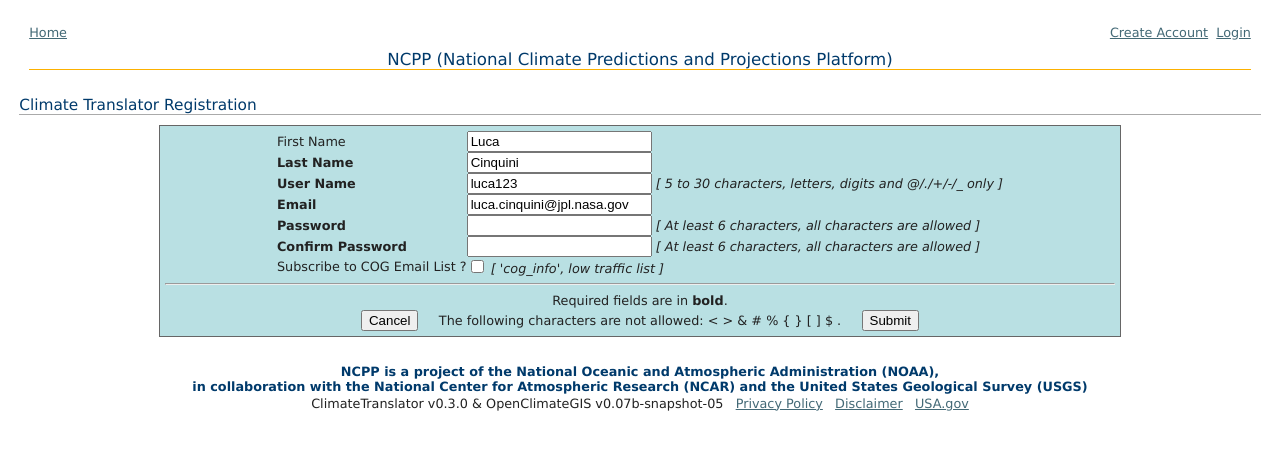
After one commit to NCPP/ClimateTranslator, a Django app: page /ncpp/user/add/ in a window 1280 px wide. The commit adds this page. Shown: the top 450 px of the page. Run offline with Django 3.2, Linux system fonts and the light colour scheme; parts of the project's set-up code (start-up, migrations or seed data) failed here and were passed over.

Commit message:
Working on user registration.

```diff
--- a/ncpp/forms/__init__.py
+++ b/ncpp/forms/__init__.py
@@ -1,2 +1,3 @@
 from climate_indexes import *
 from climate_translator import *
+from accounts import *
--- /dev/null
+++ b/ncpp/forms/accounts.py
@@ -0,0 +1,89 @@
+from django.db import models
+from django.contrib.auth.models import User
+from django.forms import ModelForm
+from django.forms import CharField, BooleanField, PasswordInput
+import re
+
+# list of invalid characters in text fields
+INVALID_CHARS = "[<>&#%{}\[\]\$]"
+INVALID_USERNAME_CHARS = "[^a-zA-Z0-9_\-\+\@\.]"
+
+class UserForm(ModelForm):
+
+    # override User form fields to make them required
+    first_name = CharField(required=True)
+    last_name = CharField(required=True)
+    username = CharField(required=True)
+    email = CharField(required=True)
+    password = CharField(required=True, widget=PasswordInput())
+
+    # additional fields not in User
+    confirm_password = CharField(required=True, widget=PasswordInput())
+    subscribed = BooleanField(required=False)
+
+    class Meta:
+        model = User
+        # define fields to be used, so to exclude last_login and date_joined
+        fields = ('first_name', 'last_name', 'username', 'email', 'password',
+                  'subscribed','confirm_password')
+
+    # override form clean() method to execute custom validation on fields,
+    # including combined validation on multiple fields
+    def clean(self):
+
+        # invoke superclass cleaning method
+        super(UserForm, self).clean()
+        cleaned_data = self.cleaned_data
+
+        # validate 'password', 'confirm_password' fields
+        validate_password(self)
+
+        # validate 'username' field
+        validate_username(self)
+
+        # validate all other fields against injection attacks
+        for field in ['first_name','last_name', 'email']:
+            try:
+                validate_field(self, field, cleaned_data[field])
+            except KeyError: # field not set (validation occurs later)
+                pass
+
+        return cleaned_data
+
+# method to validate the fields 'password" and 'confirm_password'
+def validate_password(form):
+
+        cleaned_data = form.cleaned_data
+
+        password = cleaned_data.get("password")
+        confirm_password = cleaned_data.get("confirm_password")
+        if password:
+            if len(password) < 6:
+                form._errors["password"] = form.error_class(["'Password' must contain at least 6 characters."])
+            if password != confirm_password:
+                form._errors["confirm_password"] = form.error_class(["'Password' and 'Confirm Password' must match."])
+
+# method to validate the field 'username'
+def validate_username(form):
+
+        cleaned_data = form.cleaned_data
+
+        username = cleaned_data.get("username")
+        if username:
+            if len(username) < 5:
+                form._errors["username"] = form.error_class(["'Username' must contain at least 5 characters."])
+            elif len(username) >30:
+                form._errors["username"] = form.error_class(["'Username' must not exceed 30 characters."])
+            elif re.search(INVALID_USERNAME_CHARS, username):
+                form._errors["username"] = form.error_class(["'Username' can only contain letters, digits and @/./+/-/_"])
+
+            # perform case-insensitive lookup of username, compare with id from form instance
+            if User.objects.filter(username__iexact=username).exists():
+                form._errors["username"] = form.error_class(["Username already taken in database"])
+
+# method to validate a generic field against bad characters
+def validate_field(form, field_name, field_value):
+
+    if field_value:
+        if re.search(INVALID_CHARS, field_value):
+            form._errors[field_name] = form.error_class(["'%s' contains invalid characters." % field_name])
--- /dev/null
+++ b/ncpp/templates/ncpp/accounts/user_form.html
@@ -0,0 +1,65 @@
+<!-- Template page used to create a user account -->
+{% extends "ncpp/common/base.html" %}
+
+{% block main %}
+
+<div class="prepend-3 span-18">
+
+    <h2>Climate Translator Registration</h2>
+
+    <div class="box">
+	  	<form action="" method="post">
+			{% csrf_token %}
+
+			<table>
+	            <tr>
+	                <td class="head required" nowrap="nowrap">First Name</td>
+	                <td class="long">{{ form.first_name }} {{ form.first_name.errors }}</td>
+	            </tr>
+	            <tr>
+	                <td class="head required" nowrap="nowrap"><b>Last Name</b></td>
+	                <td class="long">{{ form.last_name }} {{ form.last_name.errors }}</td>
+	            </tr>
+	            <tr>
+	                <td class="head required" nowrap="nowrap"><b>User Name</b></td>
+	                <td>{{ form.username }}
+	                    <i>[ 5 to 30 characters, letters, digits and @/./+/-/_ only ]</i>
+	                    {{ form.username.errors }}</td>
+	            </tr>
+	            <tr>
+	                <td class="head required" nowrap="nowrap"><b>Email</b></td>
+	                <td class="long">{{ form.email }} {{ form.email.errors }}</td>
+	            </tr>
+			    <tr>
+                    <td class="head required" nowrap="nowrap"><b>Password</b></td>
+                    <td>{{ form.password }}
+                       <i>[ At least 6 characters, all characters are allowed ]</i>
+                       {{ form.password.errors }}</td>
+                </tr>
+                <tr>
+                    <td class="head required" nowrap="nowrap"><b>Confirm Password</b></td>
+                    <td>{{ form.confirm_password }}
+                        <i>[ At least 6 characters, all characters are allowed ]</i>
+                        {{ form.confirm_password.errors }}</td>
+                </tr>
+			    <tr>
+                    <td class="optional" nowrap="nowrap">Subscribe to COG Email List ?</td>
+                    <td class="long">{{ form.subscribed }} <i>[ 'cog_info', low traffic list ]</i> {{ form.subscribed.errors }}</td>
+                </tr>
+			</table>
+
+			<div style="text-align:center">
+	                <hr/>
+	                Required fields are in <b>bold</b>.<br/>
+	                <input type="button" value="Cancel" onclick="window.location='{% url 'home' %}'"/>
+	                &nbsp; &nbsp;
+	                The following characters are not allowed: &lt; &gt; &amp; # % { } [ ] $ .
+	                &nbsp; &nbsp;
+	                <input type="submit" value="Submit" />
+	            </div>
+
+
+		</form>
+    </div>
+
+{% endblock %}
--- a/ncpp/templates/ncpp/common/base.html
+++ b/ncpp/templates/ncpp/common/base.html
@@ -30,7 +30,8 @@
 					Welcome, {{ user.username }}.
 					<a href="{% url 'logout' %}?next=/ncpp/">Logout</a>
 				{% else %}
-					<a href="{% url 'login' %}?next=/ncpp/">Login</a>
+					<a href="{% url 'user_add' %}">Create Account</a>
+					&nbsp;<a href="{% url 'login' %}?next=/ncpp/">Login</a>
 				{% endif %}
 			</span>
 			<br/>
--- a/ncpp/urls.py
+++ b/ncpp/urls.py
@@ -30,6 +30,9 @@
     url(r'^job/check/(?P<job_id>.+)/(?P<job_class>.+)/$', 'ncpp.views.job_check', name='job_check' ),
     url(r'^job/(?P<job_id>.+)/(?P<job_class>.+)/$', 'ncpp.views.job_detail', name='job_detail' ),
 
+    # user management
+    url(r'^user/add/$', 'ncpp.views.user_add', name='user_add' ),
+
     # login/logout using django default authentication views and templates
     url(r'^login/$', 'django.contrib.auth.views.login', {'template_name': 'admin/login.html'}, name='login'),
     url(r'^logout/$', 'django.contrib.auth.views.logout_then_login', {'login_url': '/ncpp/login/'}, name='logout'),
--- a/ncpp/views/__init__.py
+++ b/ncpp/views/__init__.py
@@ -1,3 +1,4 @@
 from common import *
 from climate_indexes import *
 from climate_translator import *
+from accounts import *
--- /dev/null
+++ b/ncpp/views/accounts.py
@@ -0,0 +1,42 @@
+from ncpp.forms import UserForm
+from django.shortcuts import render_to_response, HttpResponseRedirect
+from django.template import RequestContext
+from django.core.urlresolvers import reverse
+
+def user_add(request):
+
+    # GET
+    if (request.method=='GET'):
+
+        # FIXME
+        form = UserForm( initial={ 'first_name':'Luca',
+                                   'last_name':'Cinquini',
+                                   'email':'luca.cinquini@jpl.nasa.gov',
+                                   'username':'luca123',
+                                   'password':'luca123',
+                                   'confirm_password:':'luca123' }) # empty form with no data
+        return render_to_response('ncpp/accounts/user_form.html', {'form': form }, context_instance=RequestContext(request))
+
+    # POST
+    else:
+
+        form = UserForm(request.POST) # form with bounded data
+
+        if form.is_valid():
+
+            # create a user from the form but don't save it to the database yet because the password is not encoded
+            user = form.save(commit=False)
+            # must reset the password through the special method that encodes it correctly
+            user.set_password(form.cleaned_data['password'])
+            # save user to database
+            user.save()
+            print 'Created user=%s' % user.get_full_name()
+
+            # redirect to login page with special message
+            message = 'Thank you for creating an account. You can now login.'
+            return HttpResponseRedirect(reverse('login')+"?message=%s" % message)
+
+
+        else:
+            print "Form is invalid: %s" % form.errors
+            return render_to_response('ncpp/accounts/user_form.html', {'form': form }, context_instance=RequestContext(request))
```
Also changed, not shown: urls.py (+2 -6 lines).
